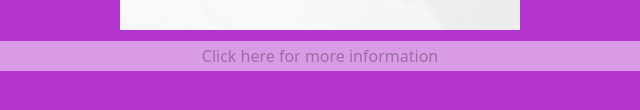
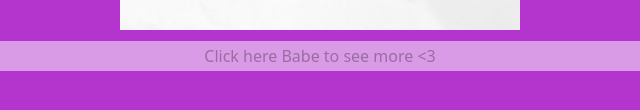
Before and after one commit to kristeentofe/bubududuweb, a plain HTML site: page letter.html in a window 1280 px wide. Shown: the part 616-726 px from the top of the page, 320-960 px from the left. Drawn offline with nearby package versions, Linux system fonts and the light colour scheme.

Commit message:
Update letter.html

```diff
--- a/letter.html
+++ b/letter.html
@@ -139,7 +139,7 @@
   <div class="progress-container">
     <div class="progress-bar"></div>
     <img src="runnning_bubu.gif" alt="Running GIF" class="running-gif" /> <!-- Add your running GIF here -->
-    <a href="https://example.com" class="link" id="myLink" target="_blank">Click here for more information</a>
+    <a href="https://example.com" class="link" id="myLink" target="_blank">Click here Babe to see more <3</a>
   </div>
 
   <!-- Modal -->
```
